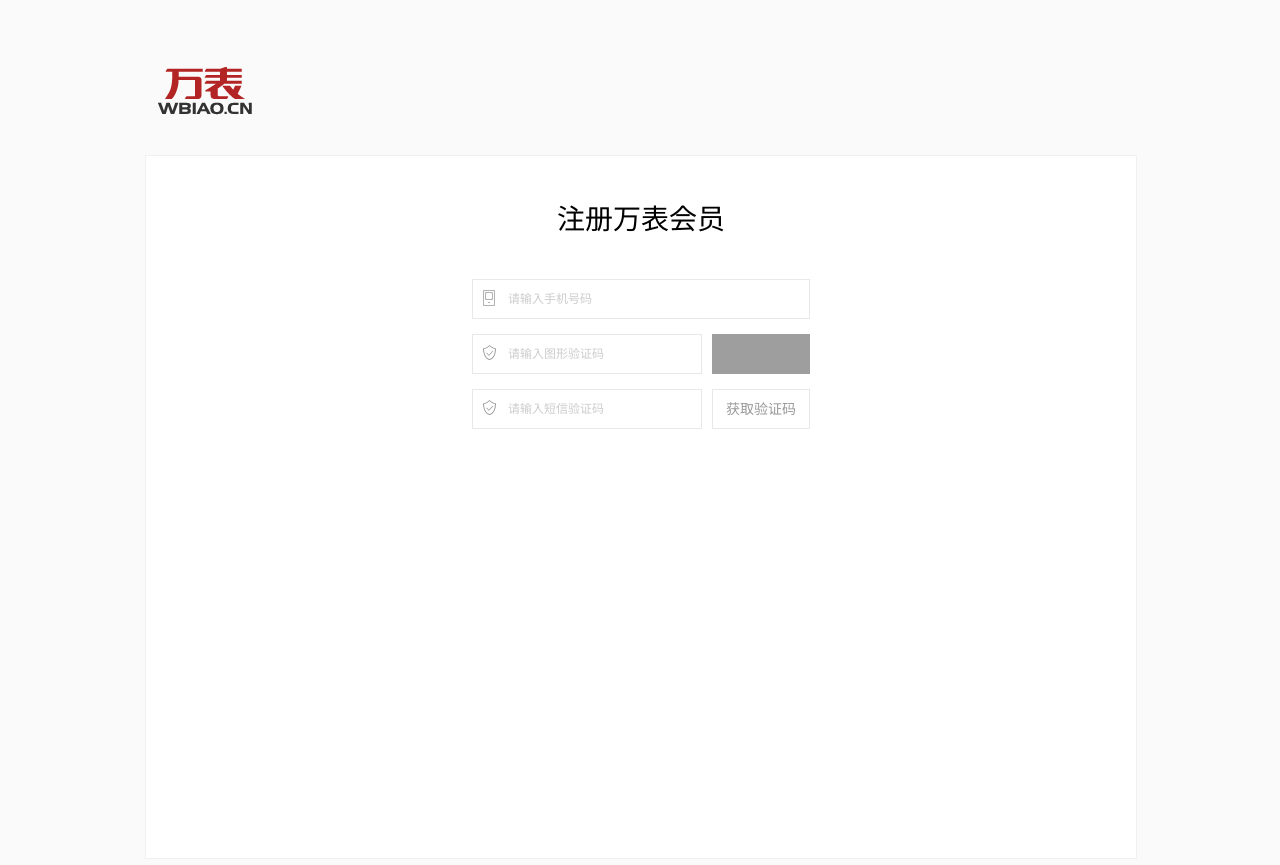
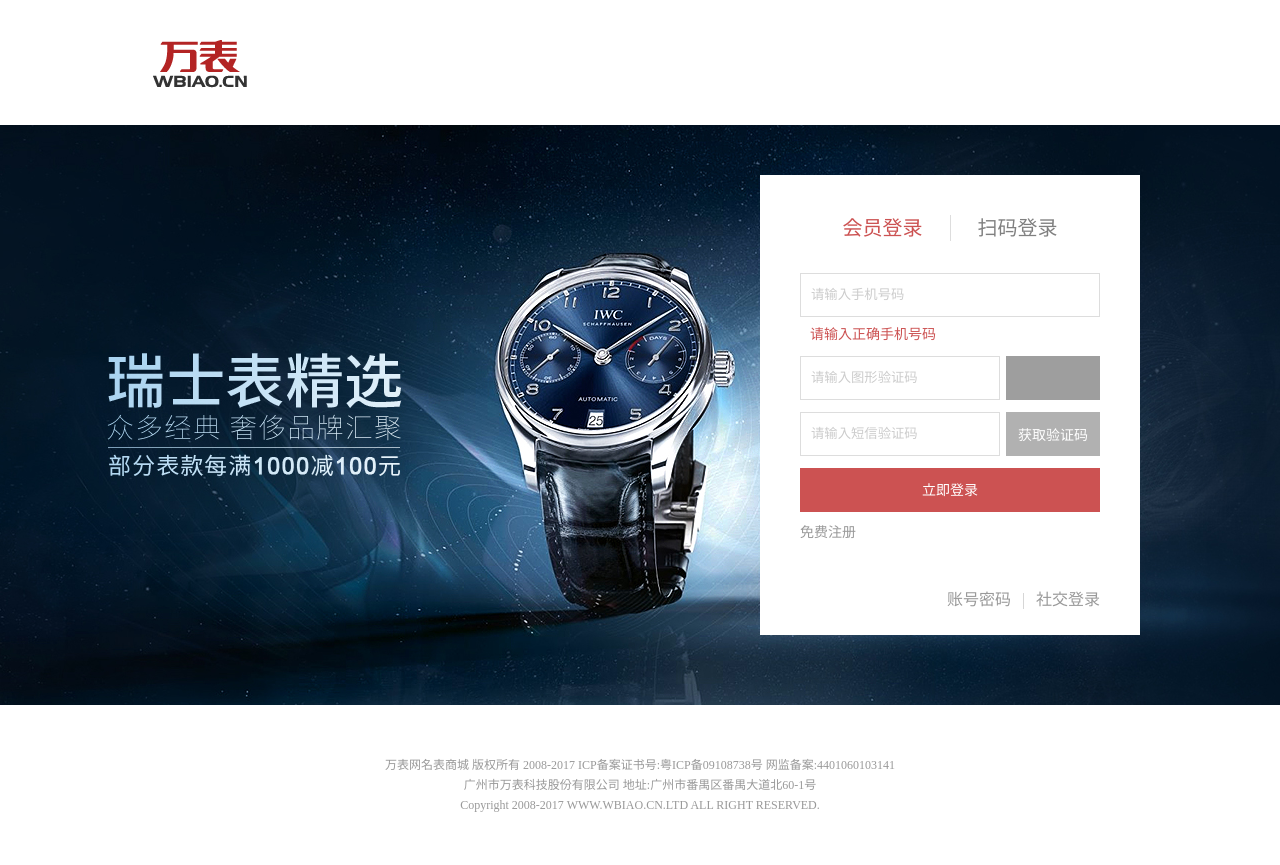
Before and after one commit to lxl-git/wbiao_project, a PHP site: page /login.html in a window 1280 px wide. Before the commit the page ends 429 px from the top, so only its background shows below. Run offline with PHP 8.4, Linux system fonts and the light colour scheme; style sheets or scripts are compiled from the project's sources; grey boxes are pictures that could not be loaded.

Commit message:
loginPage.html finish

```diff
--- a/app/login.html
+++ b/app/login.html
@@ -6,25 +6,30 @@
     <meta http-equiv="X-UA-Compatible" content="ie=edge">
     <link rel="icon" href="https://www.wbiao.cn/favicon.ico" mce_href="//www.wbiao.cn/favicon.ico" type="image/x-icon">
     <link rel="stylesheet" href="css/reset.css">
-    <link rel="stylesheet" href="css/register.css">
-    <title>Document</title>
+    <link rel="stylesheet" href="css/login.css">
+    <title>万表网登录</title>
 </head>
 <body>
-    <div class="W_main">
+    <div class="W_logo">
         <div class="W_top">
             <a href="#"><img src="./image/logo-icon.png" alt=""></a>
         </div>
-        <div class="W_box">
-            <h5>注册万表会员</h5>
+    </div>
+    <div id="W_box">
+        <div class="W_box_content">
             <form method="POST" action="http://localhost/IM/register.php" class="content_box">
+                <div class="logo_tab">
+                    <span>会员登录</span>
+                    <span>扫码登录</span>
+                </div>
+                <div class="user_login phone">
                     <div class="box">
                         <p>
                             <em class="icon icon-phone"></em>
                             <input type="text" name="phone" placeholder="请输入手机号码" required>
+                            <i>请输入正确手机号码</i>
                         </p>
-                    <i>请输入正确手机号码</i>
                     </div>
-
                     <div class="box">
                         <p>
                             <em class="icon icon-note"></em>
@@ -33,19 +38,75 @@
                                 onclick="this.src='/pub/captcha2?w=98&amp;h=38&amp;'+Math.random();" alt="验证码"
                                 title="看不清？点击更换另一个验证码。" class="r_imgCaptcha fr r_stext">
                         </p>
-                    <i>请填写图形验证码</i>
+                        <!-- <i>请填写图形验证码</i> -->
                     </div>
-
                     <div class="box">
                         <p>
                             <em class="icon icon-note"></em>
                             <input type="text" class="min-input" placeholder="请输入短信验证码">
                             <button class="r_stext" id="getcaptcha" type="button" title="点击获取验证码" value="">获取验证码</button>
                         </p>
-                    <i>请输入验证码</i>
+                        <!-- <i>请输入验证码</i> -->
+                    </div>
+                    <button type="submit" class="login">立即登录</button>
+                    <a href="./register.html">免费注册</a>
+                    <p class="pos">
+                        <a href="javascript:void(0);">账号密码</a>
+                        <em>|</em>
+                        <a href="javascript:void(0);">社交登录</a>
+                    </p>
+                </div>
+                <div class="user_login password">
+                    <div class="box">
+                        <p>
+                            <em class="icon icon-phone"></em>
+                            <input type="text" name="phone" placeholder="手机号码/会员名/邮箱" required>
+                            <i>请输入正确手机号码</i>
+                        </p>
+                    </div>
+                    <div class="box">
+                        <p>
+                            <em class="icon icon-note"></em>
+                            <input type="text" placeholder="密码">
+                        </p>
+                        <!-- <i>请输入验证码</i> -->
+                    </div>
+                    <button type="submit" class="login">立即登录</button>
+                    <a href="./register.html" class="left">免费注册</a>
+                    <a href="./register.html" class="right">忘记密码</a>
+                    <p class="pos">
+                        <a href="javascript:void(0);">
+                            手机动态码登录
+                            <em class="icon_hot"></em>
+                        </a>
+                        <em>|</em>
+                        <a href="javascript:void(0);">社交登录</a>
+                    </p>
+                </div>
+                <div class="code_login">
+                    <div class="code_pic">
+                        <img src="./image/qr.png" alt="二维码">
+                    </div>
+                    <p>
+                        使用
+                        <em>万表APP</em>
+                        扫码登录<br>
+                        <i>在首页顶部搜索栏点击扫一扫</i>
+                    </p>
+                    <div class="qr">
+                        <img src="./image/master-qr.png" alt=""/>
+                    </div>
+                    <a href="javascript:void(0);">下载万表APP</a>
                 </div>
             </form>
         </div>
     </div>
+    <div class="W_buttom">
+        <p>
+            万表网名表商城 版权所有 2008-2017 ICP备案证书号:粤ICP备09108738号 网监备案:4401060103141</br>
+            广州市万表科技股份有限公司 地址:广州市番禺区番禺大道北60-1号</br>
+            Copyright 2008-2017 WWW.WBIAO.CN.LTD ALL RIGHT RESERVED.</br>
+        </p>
+    </div>
 </body>
 </html>
--- a/app/sass/login.scss
+++ b/app/sass/login.scss
@@ -1,101 +1,243 @@
-body {
-    background: #fafafa !important; }
-
-  .W_main {
+$bg: #cc5252;
+.W_logo {
     margin: 0 auto;
-    width: 990px; }
-    .W_main .W_top {
-      height: 115px; }
-      .W_main .W_top a {
+    width: 1000px;
+    .W_top {
+        margin: 25px auto 0;
+        height: 100px;
+        a {
+            display: block;
+        }
+    }
+}
+#W_box{
+    background: url(../image/bg.jpg) -125px;
+    height: 580px;
+    .W_box_content {
+        margin: 0 auto;
+        width: 1000px;
+        .content_box {
+            position: relative;
+            float: right;
+            margin-top:50px;
+            width: 380px;
+            height: 460px;
+            background: #fff;
+            .logo_tab {
+                padding: 40px 0 20px;
+                margin: 0 auto;
+                width: 269px;
+                text-align: center;
+                font-size: 0;
+                span {
                     display: inline-block;
-        margin-top: 52px; }
-    .W_main .W_box {
-      margin-top: 40px;
-      padding: 50px 0;
-      width: 990px;
-      height: 602px;
+                    font-size: 20px;
+                    width: 134px;
+                    height: 26px;
+                    line-height: 26px;
+                    cursor: pointer;
+                }
+                span:first-child {
+                    color: $bg;
+                }
+                span:last-child {
+                    border-left: 1px solid #ddd;
+                    color: grey;
+                }
+            }
+            .phone {
+                display: block;
+            }
+            .password {
+                display: none;
+            }
+            .code_login {
+                display: none;
+            }
+            .code_login {
+                position: relative;
+                margin: 0 auto;
+                width: 300px;
+                .code_pic {
+                    margin: 0 auto;
+                    padding: 20px 0;
+                    width: 183px;
+                    height: 183px;
+                    img {width: 100%}
+                }
+                p {
+                    font-size: 16px;
+                    color: #666;
+                    line-height: 21px;
+                    text-align: center;
+                    margin-bottom: 12px;
+                    em {
+                        cursor: pointer;
+                        color: #cc5252;
+                    }
+                    i {
+                        font-size: 16px;
+                        color: #999;
+                    }
+                }
+                .qr {
+                    &::before {
+                        position: absolute;
+                        left: 50%;
+                        bottom: -9px;
+                        margin-left: -5px;
+                        z-index: 10;
+                        content: "";
+                        width: 0;
+                        height: 0;
+                        border-left: 10px solid transparent;
+                        border-right: 10px solid transparent;
+                        border-top: 10px solid #fff;
+                    }
+                    &::after {
+                        position: absolute;
+                        left: 50%;
+                        bottom: -10px;
+                        margin-left: -5px;
+                        content: "";
+                        width: 0;
+                        height: 0;
+                        border-left: 10px solid transparent;
+                        border-right: 10px solid transparent;
+                        border-top: 10px solid #ddd;
+                    }
+                    position: absolute;
+                    top: 0;
+                    left: 0;
+                    bottom: 0;
+                    right: 0;
+                    margin: 20px auto 0;
+                    width: 260px;
+                    height: 260px;
                     background: #fff;
-      border: 1px solid #f0f0f0; }
-      .W_main .W_box h5 {
-        padding-bottom: 30px;
-        font-size: 28px;
-        color: #000;
-        font-weight: 400;
-        text-align: center; }
-      .W_main .W_box .content_box {
+                    border: 1px solid #ddd;
+                    border-radius: 20px;
+                    box-shadow: 0 0 6px 0 rgba(199,199,199,.5);
+                    img {
+                        padding: 14.3px;
+                    }
+                }
+                a {
+                    display: block;
+                    margin: 27px auto 0;
+                    width: 160px;
+                    height: 40px;
+                    line-height: 40px;
+                    border: 1px solid #ddd;
+                    border-radius: 100px;
+                    font-size: 16px;
+                    color: #666;
+                    text-align: center;
+                }
+            }
+            .user_login {
                 margin: 0 auto;
-        width: 338px;
-        height: 451px; }
-        .W_main .W_box .content_box .box {
-          font-size: 12px; }
-          .W_main .W_box .content_box .box p {
-            position: relative;
-            margin-top: 15px;
-            line-height: 38px; }
-            .W_main .W_box .content_box .box p .icon {
+                width: 300px;
+                .box {
+                    width: 300px;
+                    font-size: 12px;
+                    p {
+                        line-height: 44px;
+                        input{
+                            margin-top: 12px;
+                            padding-left: 10px;
+                            box-sizing: border-box;
+                            width: 100%;
+                            height: 44px;
+                            line-height: 44px;
+                            border: 1px solid #ddd;
+                        }
+                        i {
                             display: block;
-              position: absolute;
-              top: 11px;
-              left: 11px;
-              width: 13px;
-              height: 16px;
-              background: url(../image/a.png); }
-            .W_main .W_box .content_box .box p .icon-phone {
-              background-position: -576px -25px; }
-            .W_main .W_box .content_box .box p .icon-note {
-              background-position: -576px 0; }
-            .W_main .W_box .content_box .box p .icon-psd {
-              background-position: -576px -51px; }
-            .W_main .W_box .content_box .box p .icon2 {
+                            margin-top: 8px;
+                            padding-left: 10px;
+                            font-size: 14px;
+                            line-height: 19px;
+                            color: $bg;
+                        }
+                    }
+                    img{margin-top: 12px;}
+                    .min-input {width: 200px;}
+                    .r_stext {
+                        float: right;
+                        margin-top: 12px;
+                        width: 94px;
+                        height: 44px;
+                        font-size: 14px;
+                        color: #fff;
+                        border: 0;
+                        background: #b1b1b1;
+                    }
+                }
+                .login {
                     display: block;
-              position: absolute;
-              top: 11px;
-              right: 11px;
-              width: 16px;
-              height: 16px;
-              background: url(../image/d.png); }
-            .W_main .W_box .content_box .box p .icon-eye-close {
-              background-position: -142px -92px; }
-            .W_main .W_box .content_box .box p .icon-eye-open {
-              background-position: -188px -137px; }
-            .W_main .W_box .content_box .box p input, .W_main .W_box .content_box .box p button {
-              padding-left: 35px;
-              width: 301px;
-              height: 38px;
-              line-height: 38px;
-              font-size: 12px;
-              background: transparent;
-              border: 1px solid #e8e8e8; }
-            .W_main .W_box .content_box .box p .min-input {
-              width: 193px; }
-            .W_main .W_box .content_box .box p .r_stext {
-              float: right;
-              padding-left: 0;
-              width: 98px;
-              height: 40px;
-              font-size: 14px;
-              color: #999; }
-          .W_main .W_box .content_box .box i {
-            display: none;
-            padding-left: 18px;
-            margin: 8px 0 7px;
-            font-size: 10px;
-            line-height: 16px;
-            font-weight: 700;
-            color: #b32424;
-            background: url(../image/icon-a-error-icon.png) no-repeat; }
-        .W_main .W_box .content_box .register {
-          display: block;
-          margin: 35px 0 0;
-          width: 340px;
-          height: 38px;
-          line-height: 38px;
+                    margin: 12px auto;
+                    width:300px;
+                    height:44px;
+                    line-height: 44px;
                     font-size: 14px;
                     color: #fff;
                     text-align: center;
-          background: #b32424; }
-        .W_main .W_box .content_box .condition {
-          padding-bottom: 20px;
-          line-height: 38px;
+                    background: $bg;
+                    border: none;
+                }
+                a {
+                    color: #999;
+                    font-size: 14px;
+                }
+                .left {float: left;}
+                .right {float: right;}
+            }
+            .pos {
+                position: absolute;
+                bottom: 24px;
+                right: 40px;
+                padding-top: 10px;
+                $color: #999;
+                a {
+                    font-size: 16px;
+                    color: $color;
+                    line-height: 22px;
+                }
+                a:first-child {
+                    float: left;
+                    em {
+                        background: url(../image/a.png) -371px -270px;
+                        width:22px;
+                        height:15px;
+                        position: absolute;
+                        top: -1px;
+                        left: 100px;
+                    }
+                }
+                em {
+                    font-size: 16px;
+                    line-height: 22px;
+                    float: left;
+                    width: 25px;
+                    text-align: center;
+                    color: #ccc;
+                }
+                a:last-child {
+                    float: right;
+                }
+            }
+        }
+    }
+}
+.W_buttom {
+    margin: 0 auto;
+    padding: 50px 0;
+    width: 640px;
+    p{
+        text-align: center;
         font-size: 12px;
-          color: #999; }
+        color: #999;
+        line-height: 20px;
+    }
+}
--- a/app/sass/register.scss
+++ b/app/sass/register.scss
@@ -1,7 +1,7 @@
 body {
     background: #fafafa !important;
 }
-.W_main {
+.W_logo {
     $bg: #b32424;
     margin: 0 auto;
     width: 990px;
@@ -89,7 +89,7 @@
                     background: url(../image/icon-a-error-icon.png) no-repeat;
                 }
             }
-            .register {
+            .register{
                 display: block;
                 margin: 35px 0 0;
                 width:340px;
@@ -99,6 +99,7 @@
                 color: #fff;
                 text-align: center;
                 background: $bg;
+                border: none;
             }
             .condition {
                 padding-bottom: 20px;
```
Also changed, not shown: app/register.html (+4 -4 lines), app/image/master-qr.png (added), app/image/qr.png (added). Lines whose indentation alone changed are shown as unchanged.
